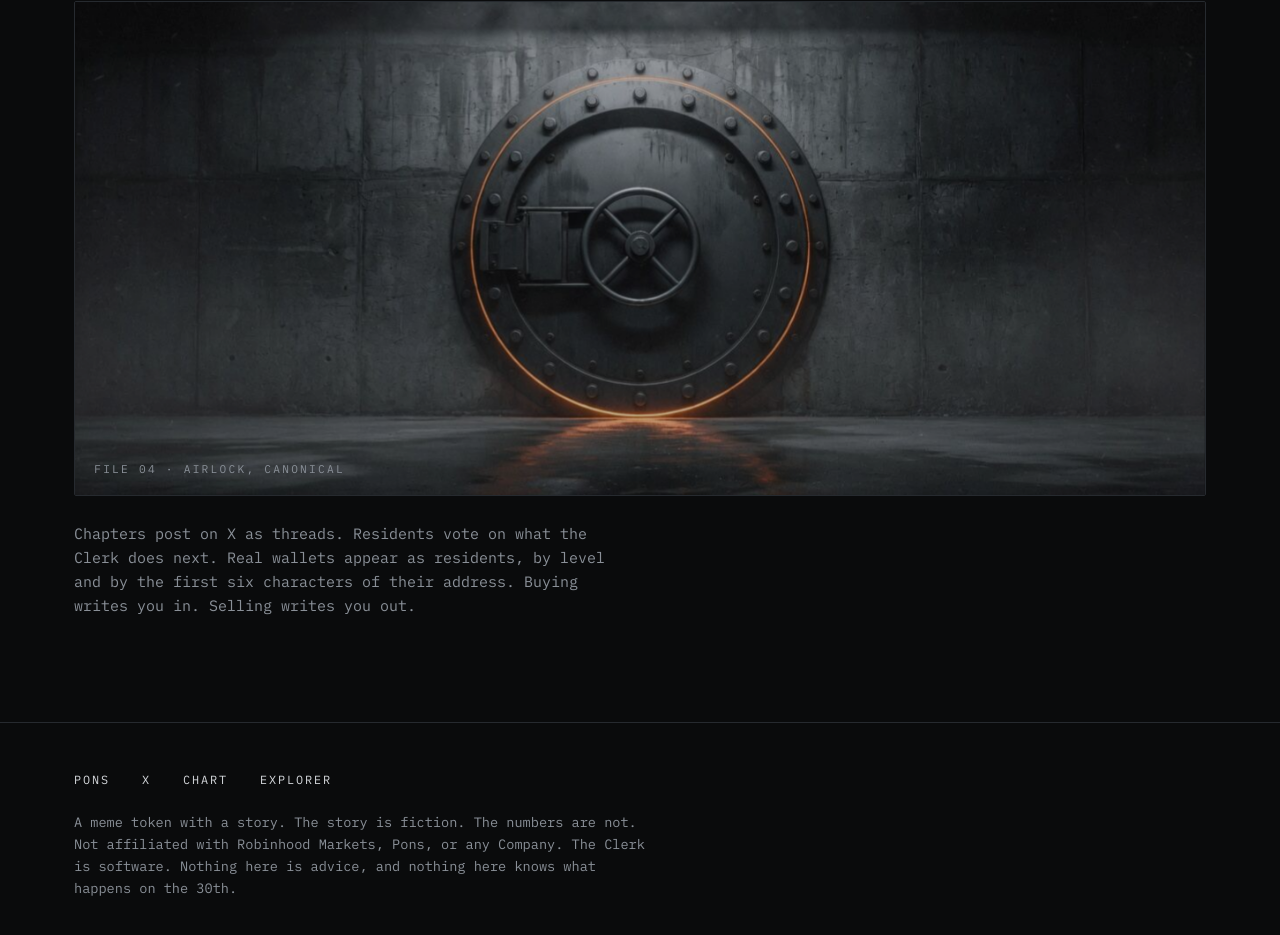
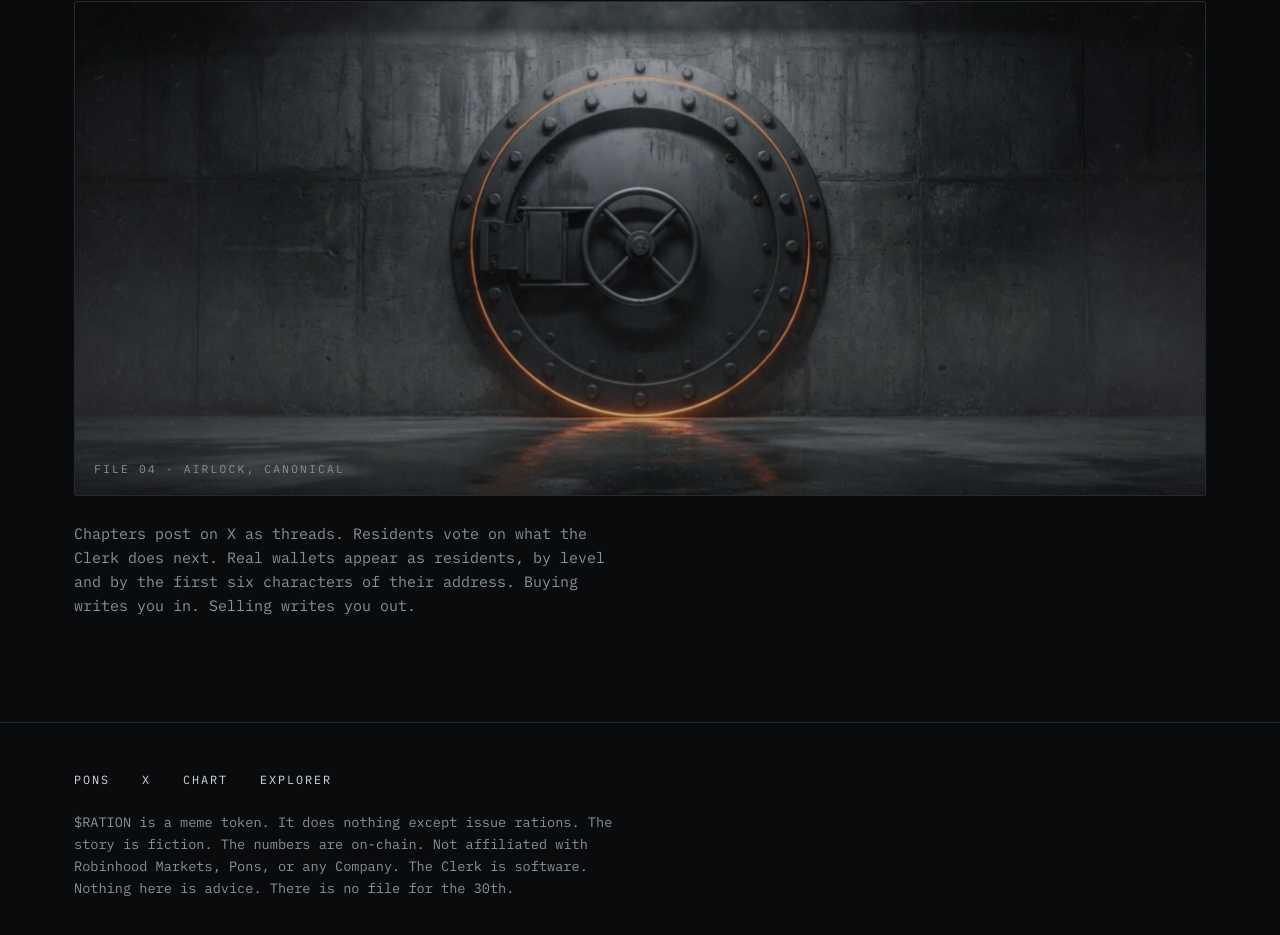
Before and after one commit to clerk-process-7/layer-site, a plain HTML site: page index.html in a window 1280 px wide. Shown: the part 5510-6445 px from the top of the page. Drawn offline with Linux system fonts and the light colour scheme; a web font is replaced by a local one.

Commit message:
Footer wording

```diff
--- a/index.html
+++ b/index.html
@@ -417,7 +417,7 @@ footer p{max-width:70ch}
       <a href="https://dexscreener.com/robinhood" rel="noopener">Chart</a>
       <a href="https://robinhoodchain.blockscout.com/" rel="noopener">Explorer</a>
     </div>
-    <p>A meme token with a story. The story is fiction. The numbers are not. Not affiliated with Robinhood Markets, Pons, or any Company. The Clerk is software. Nothing here is advice, and nothing here knows what happens on the 30th.</p>
+    <p>$RATION is a meme token. It does nothing except issue rations. The story is fiction. The numbers are on-chain. Not affiliated with Robinhood Markets, Pons, or any Company. The Clerk is software. Nothing here is advice. There is no file for the 30th.</p>
   </div>
 </footer>
 
```
